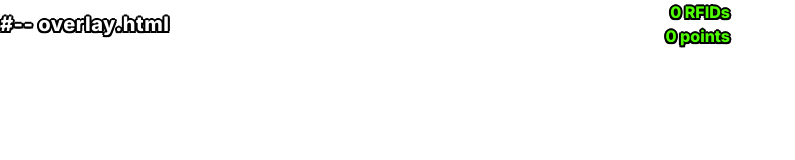
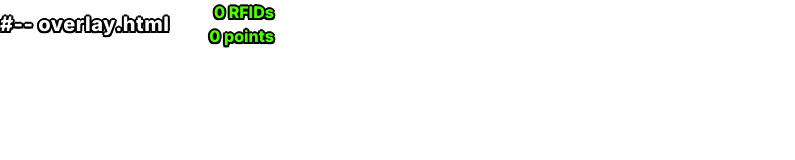
Before and after one commit to MrChallah/cxhunt, a website: page overlay.html in a window 1280 px wide. Shown: the whole page, without its empty margins (0-795 px from the left). Drawn offline with nearby package versions, Linux system fonts and the light colour scheme; files whose address does not match are found by name.

Commit message:
Add files via upload

```diff
--- a/overlay.html
+++ b/overlay.html
@@ -34,7 +34,7 @@
   </head>
   <body class="antialiased">
     <div id="root" class="w-[var(--overlay-width)] font-inter">
-      <div class="flex items-center justify-between w-full gap-1">
+      <div class="flex items-center justify-start gap-10"
         <!-- Left: rank + username (white with black outline) -->
         <div class="font-extrabold text-white text_black_outline_lg text-base md:text-xl tracking-wide">
           <span id="rank">#--</span>
```
